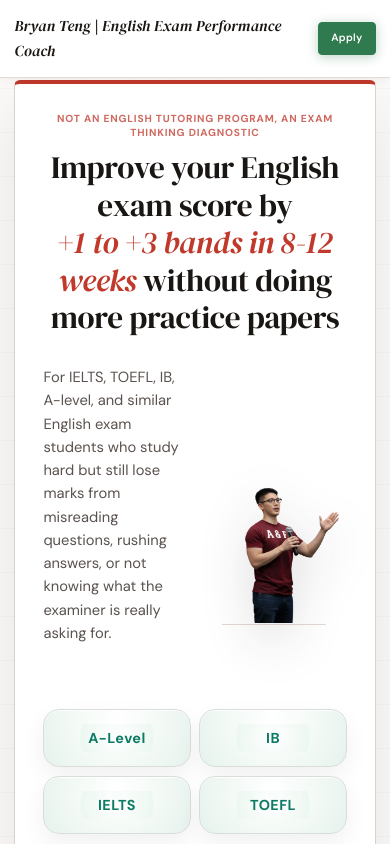
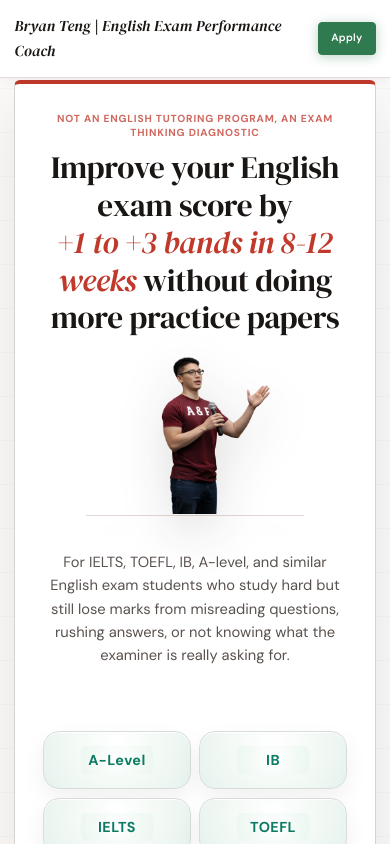
Before and after one commit to zakmero/bryan-coaching-site, a React (Vite) app: page / in a window 390 px wide. Shown: the top 844 px of the page. Built offline with nearby package versions, Linux system fonts and the light colour scheme.

Commit message:
Restore stacked mobile hero layout with image between title and subtitle

```diff
--- a/src/indexV2.css
+++ b/src/indexV2.css
@@ -2169,23 +2169,20 @@ object {
   .v2-grid-2, .v2-grid-3 { grid-template-columns: 1fr; gap: 1.5rem; }
   .v2-heading-lg { font-size: 2rem; }
   .v2-hero-intro {
-    display: grid;
-    grid-template-columns: minmax(0, 1fr) minmax(0, 1fr);
-    grid-template-areas:
-      "title title"
-      "subtitle portrait";
-    align-items: end;
-    gap: 0.85rem 0.8rem;
+    display: flex;
+    flex-direction: column;
+    align-items: stretch;
+    gap: 0.95rem;
   }
   .v2-hero-copy-title {
-    grid-area: title;
+    order: 1;
   }
   .v2-hero-portrait-wrap {
-    grid-area: portrait;
+    order: 2;
   }
   .v2-hero-copy-subtitle {
-    grid-area: subtitle;
-    text-align: left;
+    order: 3;
+    text-align: center;
   }
   .v2-hero-eyebrow-desktop {
     display: none;
@@ -2198,14 +2195,14 @@ object {
   .v2-hero-portrait-wrap {
     min-height: 0;
     max-height: 220px;
-    justify-content: flex-end;
+    justify-content: center;
     align-items: flex-end;
   }
   .v2-hero-portrait {
     width: min(100%, 168px);
     max-height: 196px;
-    margin: 0 0 0 auto;
-    object-position: right bottom;
+    margin: 0 auto;
+    object-position: center bottom;
     transform: translateY(-22px);
   }
   .v2-hero-title {
```
